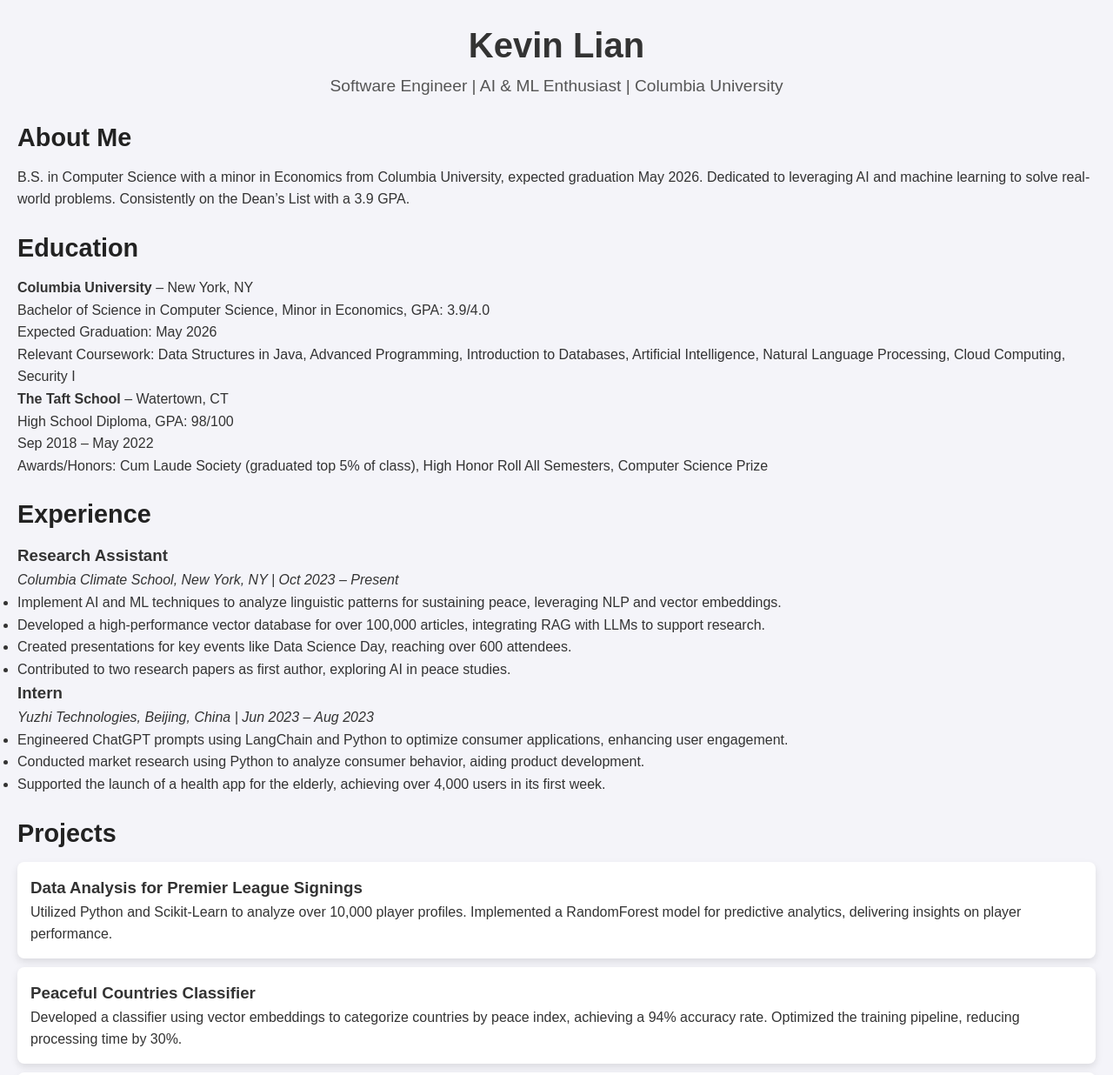
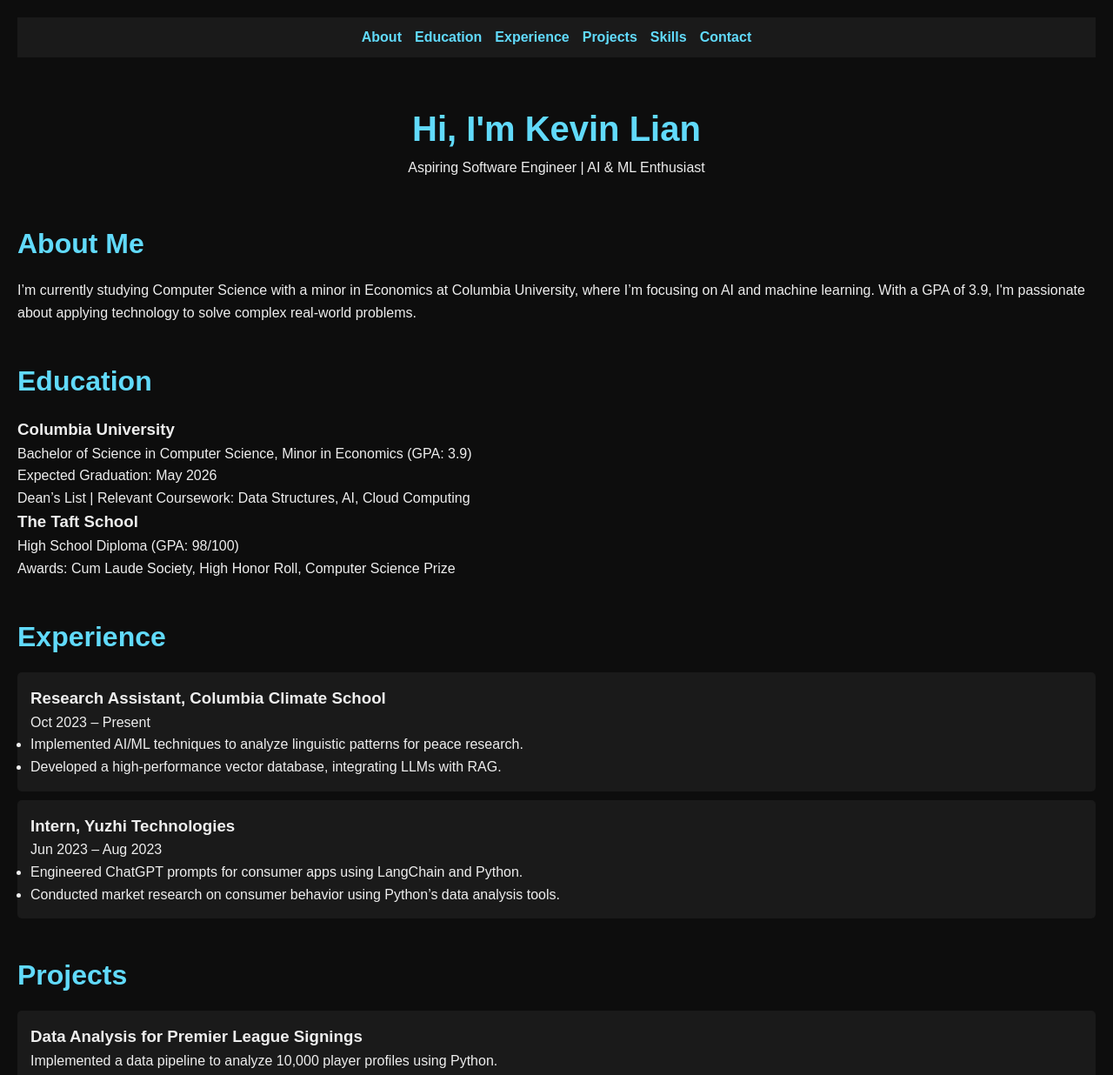
Before and after one commit to kevinlian2it/kevinlian2it.github.io, a plain HTML site: page index.html in a window 1280 px wide. Shown: the top 1236 px of the page at 87% size. Drawn offline with Linux system fonts and the light colour scheme.

Commit message:
update style

```diff
--- a/index.html
+++ b/index.html
@@ -7,91 +7,88 @@
   <link rel="stylesheet" href="style.css">
 </head>
 <body>
+  <!-- Navigation -->
+  <nav>
+    <a href="#about">About</a>
+    <a href="#education">Education</a>
+    <a href="#experience">Experience</a>
+    <a href="#projects">Projects</a>
+    <a href="#skills">Skills</a>
+    <a href="#contact">Contact</a>
+  </nav>
+
   <!-- Header -->
   <header>
-    <h1>Kevin Lian</h1>
-    <p>Software Engineer | AI & ML Enthusiast | Columbia University</p>
+    <h1>Hi, I'm Kevin Lian</h1>
+    <p>Aspiring Software Engineer | AI & ML Enthusiast</p>
   </header>
 
   <!-- About Section -->
-  <section id="about">
+  <section id="about" class="section">
     <h2>About Me</h2>
-    <p>B.S. in Computer Science with a minor in Economics from Columbia University, expected graduation May 2026. Dedicated to leveraging AI and machine learning to solve real-world problems. Consistently on the Dean’s List with a 3.9 GPA.</p>
+    <p>I’m currently studying Computer Science with a minor in Economics at Columbia University, where I’m focusing on AI and machine learning. With a GPA of 3.9, I'm passionate about applying technology to solve complex real-world problems.</p>
   </section>
 
   <!-- Education Section -->
-  <section id="education">
+  <section id="education" class="section">
     <h2>Education</h2>
     <div>
-      <p><strong>Columbia University</strong> – New York, NY</p>
-      <p>Bachelor of Science in Computer Science, Minor in Economics, GPA: 3.9/4.0<br>Expected Graduation: May 2026</p>
-      <p>Relevant Coursework: Data Structures in Java, Advanced Programming, Introduction to Databases, Artificial Intelligence, Natural Language Processing, Cloud Computing, Security I</p>
+      <h3>Columbia University</h3>
+      <p>Bachelor of Science in Computer Science, Minor in Economics (GPA: 3.9)</p>
+      <p>Expected Graduation: May 2026</p>
+      <p>Dean’s List | Relevant Coursework: Data Structures, AI, Cloud Computing</p>
     </div>
     <div>
-      <p><strong>The Taft School</strong> – Watertown, CT</p>
-      <p>High School Diploma, GPA: 98/100<br>Sep 2018 – May 2022</p>
-      <p>Awards/Honors: Cum Laude Society (graduated top 5% of class), High Honor Roll All Semesters, Computer Science Prize</p>
+      <h3>The Taft School</h3>
+      <p>High School Diploma (GPA: 98/100)</p>
+      <p>Awards: Cum Laude Society, High Honor Roll, Computer Science Prize</p>
     </div>
   </section>
 
   <!-- Experience Section -->
-  <section id="experience">
+  <section id="experience" class="section">
     <h2>Experience</h2>
-
     <div class="job">
-      <h3>Research Assistant</h3>
-      <p><em>Columbia Climate School, New York, NY | Oct 2023 – Present</em></p>
+      <h3>Research Assistant, Columbia Climate School</h3>
+      <p>Oct 2023 – Present</p>
       <ul>
-        <li>Implement AI and ML techniques to analyze linguistic patterns for sustaining peace, leveraging NLP and vector embeddings.</li>
-        <li>Developed a high-performance vector database for over 100,000 articles, integrating RAG with LLMs to support research.</li>
-        <li>Created presentations for key events like Data Science Day, reaching over 600 attendees.</li>
-        <li>Contributed to two research papers as first author, exploring AI in peace studies.</li>
+        <li>Implemented AI/ML techniques to analyze linguistic patterns for peace research.</li>
+        <li>Developed a high-performance vector database, integrating LLMs with RAG.</li>
       </ul>
     </div>
-
     <div class="job">
-      <h3>Intern</h3>
-      <p><em>Yuzhi Technologies, Beijing, China | Jun 2023 – Aug 2023</em></p>
+      <h3>Intern, Yuzhi Technologies</h3>
+      <p>Jun 2023 – Aug 2023</p>
       <ul>
-        <li>Engineered ChatGPT prompts using LangChain and Python to optimize consumer applications, enhancing user engagement.</li>
-        <li>Conducted market research using Python to analyze consumer behavior, aiding product development.</li>
-        <li>Supported the launch of a health app for the elderly, achieving over 4,000 users in its first week.</li>
+        <li>Engineered ChatGPT prompts for consumer apps using LangChain and Python.</li>
+        <li>Conducted market research on consumer behavior using Python’s data analysis tools.</li>
       </ul>
     </div>
   </section>
 
   <!-- Projects Section -->
-  <section id="projects">
+  <section id="projects" class="section">
     <h2>Projects</h2>
-
     <div class="project">
       <h3>Data Analysis for Premier League Signings</h3>
-      <p>Utilized Python and Scikit-Learn to analyze over 10,000 player profiles. Implemented a RandomForest model for predictive analytics, delivering insights on player performance.</p>
+      <p>Implemented a data pipeline to analyze 10,000 player profiles using Python.</p>
     </div>
-
     <div class="project">
       <h3>Peaceful Countries Classifier</h3>
-      <p>Developed a classifier using vector embeddings to categorize countries by peace index, achieving a 94% accuracy rate. Optimized the training pipeline, reducing processing time by 30%.</p>
-    </div>
-
-    <div class="project">
-      <h3>Stock Price Predictor</h3>
-      <p>Created a stock price predictor using RandomForest and Linear Regression, analyzing historical stock data to forecast prices with feature engineering and hyperparameter tuning.</p>
+      <p>Created a classifier using vector embeddings to categorize countries by peace index.</p>
     </div>
   </section>
 
   <!-- Skills Section -->
-  <section id="skills">
+  <section id="skills" class="section">
     <h2>Technical Skills</h2>
-    <p><strong>Languages:</strong> Java, Python, C++, C, SQL</p>
-    <p><strong>Frameworks/Libraries:</strong> Pandas, NumPy, Scikit-Learn, RandomForest, NLP</p>
-    <p><strong>Tools:</strong> Git, LaTeX, AWS, GCP</p>
+    <p>Java, Python, C++, C, SQL, Pandas, NumPy, Git, AWS, GCP</p>
   </section>
 
   <!-- Contact Section -->
-  <section id="contact">
+  <section id="contact" class="section">
     <h2>Contact</h2>
-    <p>Connect with me on <a href="https://www.linkedin.com/in/your-profile" target="_blank">LinkedIn</a> or email me at <a href="mailto:kl3451@columbia.edu">kl3451@columbia.edu</a>.</p>
+    <p>Let’s connect on <a href="https://www.linkedin.com/in/your-profile" target="_blank">LinkedIn</a> or reach out via <a href="mailto:kl3451@columbia.edu">email</a>.</p>
   </section>
 
   <!-- Footer -->
--- a/style.css
+++ b/style.css
@@ -6,52 +6,85 @@
 }
 
 body {
-  font-family: Arial, sans-serif;
+  font-family: 'Arial', sans-serif;
+  background-color: #0d0d0d;
+  color: #eee;
   line-height: 1.6;
-  background-color: #f4f4f9;
-  color: #333;
   padding: 20px;
+  scroll-behavior: smooth;
 }
 
-/* Header */
+nav {
+  display: flex;
+  justify-content: center;
+  gap: 15px;
+  padding: 10px 0;
+  background-color: #1a1a1a;
+  position: sticky;
+  top: 0;
+  z-index: 1000;
+}
+
+nav a {
+  color: #61dafb;
+  text-decoration: none;
+  font-weight: bold;
+}
+
+nav a:hover {
+  color: #ffffff;
+}
+
 header {
   text-align: center;
-  margin-bottom: 20px;
+  margin: 50px 0;
 }
 
 header h1 {
   font-size: 2.5em;
+  color: #61dafb;
 }
 
-header p {
-  font-size: 1.2em;
-  color: #555;
-}
-
-/* Sections */
-section {
-  margin: 20px 0;
+.section {
+  margin: 40px 0;
 }
 
 h2 {
-  font-size: 1.8em;
-  color: #222;
-  margin-bottom: 10px;
+  font-size: 2em;
+  color: #61dafb;
+  margin-bottom: 15px;
 }
 
-/* Project Cards */
-.project {
-  background-color: #fff;
+.job, .project {
+  background-color: #1a1a1a;
   padding: 15px;
-  border-radius: 8px;
-  box-shadow: 0 4px 8px rgba(0, 0, 0, 0.1);
-  margin-bottom: 10px;
+  margin: 10px 0;
+  border-radius: 5px;
+  transition: transform 0.3s ease;
 }
 
-/* Contact */
+.job:hover, .project:hover {
+  transform: scale(1.02);
+}
+
+a {
+  color: #61dafb;
+}
+
 footer {
   text-align: center;
-  padding: 10px;
+  padding: 20px;
   font-size: 0.9em;
-  color: #666;
+  color: #888;
+  border-top: 1px solid #333;
 }
+
+/* Animation */
+header h1, .section h2 {
+  animation: fadeIn 1.5s ease-out;
+}
+
+@keyframes fadeIn {
+  from { opacity: 0; transform: translateY(-10px); }
+  to { opacity: 1; transform: translateY(0); }
+}
```
